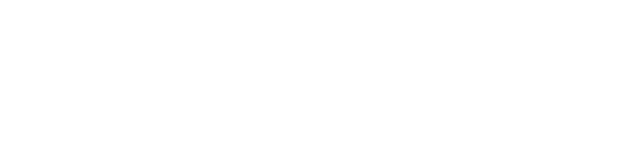
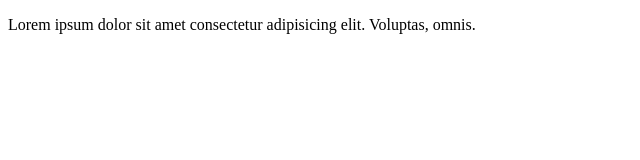
Before and after one commit to oartz777/tes-repositorio40, a plain HTML site: page index.html in a window 1280 px wide. Shown: the whole page, without its empty margins (0-640 px from the left). Drawn offline with Linux system fonts and the light colour scheme.

Commit message:
agregado div contenedor

```diff
--- a/index.html
+++ b/index.html
@@ -8,5 +8,12 @@
 </head>
 <body>
 
+    <!--div contenedor 1-->
+    <div class="container">
+        <div class="row">
+            <p>Lorem ipsum dolor sit amet consectetur adipisicing elit. Voluptas, omnis.</p>
+        </div>
+    </div>
+
 </body>
 </html>
```
